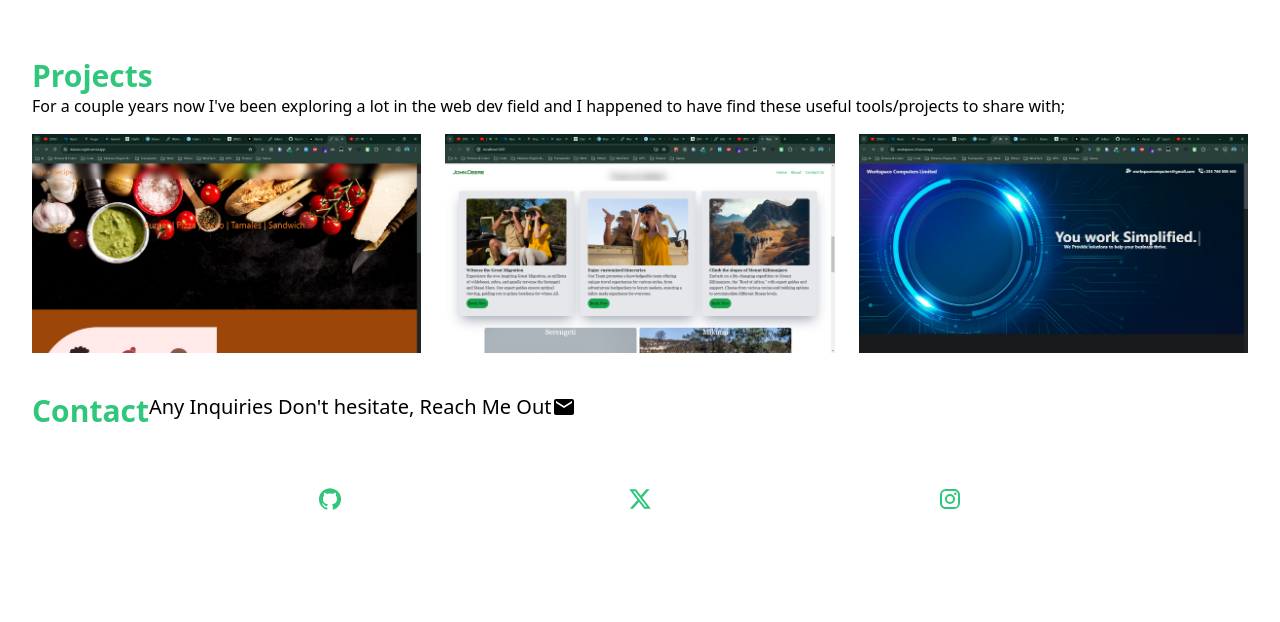
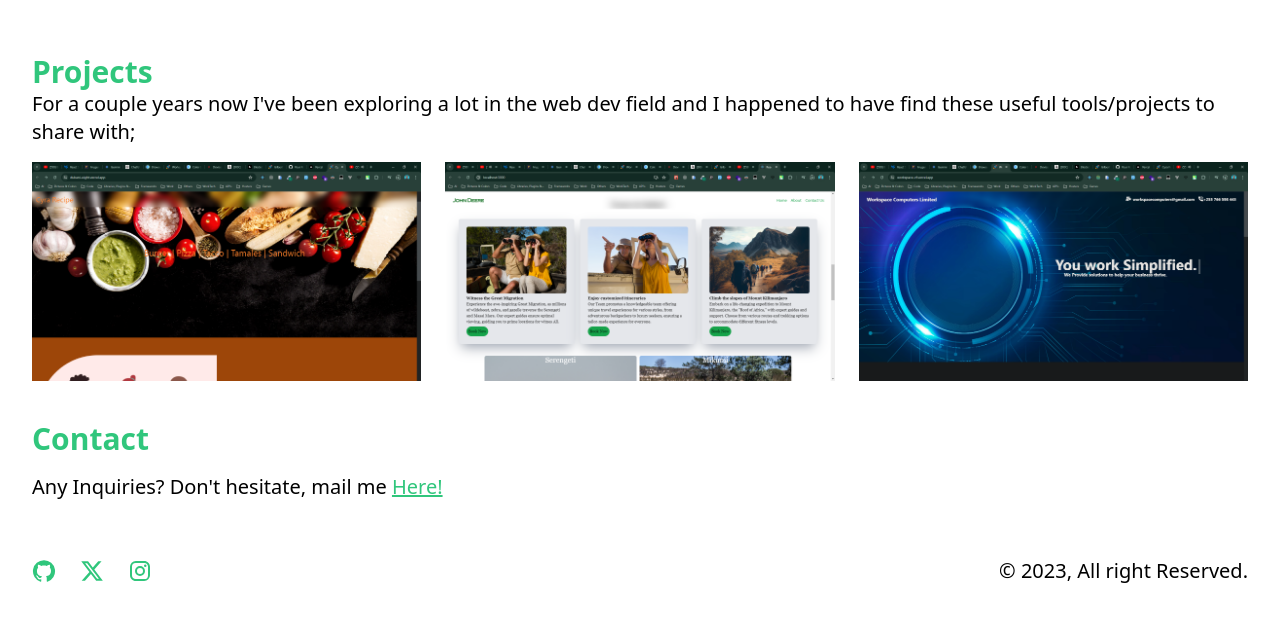
Before and after one commit to gilbertmunuotz/my-portfolio, a React (Vite) app in the folder app/: page / in a window 1280 px wide. Shown: the part 1170-1792 px from the top of the page. Before the commit the page ends 1729 px from the top, so only its background shows below. Built offline with nearby package versions, Linux system fonts and the light colour scheme; some icons are missing.

Commit message:
app customized & fixed

```diff
--- a/app/src/App.tsx
+++ b/app/src/App.tsx
@@ -4,7 +4,7 @@ import Services from "./components/Tech";
 import { useSelector } from "react-redux";
 import { RootState } from "./library/store";
 import BottomNav from "./components/BottomNav";
-import Collections from "./components/Collections";
+import Collections from "./components/Projects";
 
 function App() {
 
--- a/app/src/components/BottomNav.tsx
+++ b/app/src/components/BottomNav.tsx
@@ -1,39 +1,46 @@
 import XIcon from '@mui/icons-material/X';
-import EmailIcon from '@mui/icons-material/Email';
 import GitHubIcon from '@mui/icons-material/GitHub';
 import InstagramIcon from '@mui/icons-material/Instagram';
 
 function BottomNav() {
   return (
-    <div className={`dark:bg-custom-black dark:text-white`}>
-      <section className='mx-8 pt-10'>
-        <div className="contact">
-          <div className="flex">
+    <div className="dark:bg-custom-black dark:text-white">
+      <section className="mx-8 pt-10">
         <h1 className="text-left text-3xl font-semibold" style={{ color: '#30c67c' }}>Contact</h1>
-            <h2 className='text-left text-xl font-medium mb-4'>Any Inquiries Don't hesitate, Reach Me Out</h2>
-            <a href="mailto:officialgilbert45@gmail.com" target="_blank" rel="noopener noreferrer">
-              <EmailIcon />
-            </a>
-          </div>
+        <div className="mt-4">
+          <h2 className="text-left text-xl leading-7">Any Inquiries? Don't hesitate, mail me{' '}
+            <a
+              href="mailto:officialgilbert45@gmail.com"
+              style={{ color: '#30c67c' }}
+              target="_blank"
+              rel="noopener noreferrer"
+              className="underline"
+            >Here!</a>
+          </h2>
         </div>
 
-
         <div className="footer">
-          <div className="flex items-center content-evenly justify-evenly py-12" style={{ color: '#30c67c' }}>
+          <div className="flex flex-col sm:flex-row justify-between py-14">
+            <div className="space-x-6" style={{ color: '#30c67c' }}>
               <a href="https://github.com/gilbertmunuotz" target="_blank" rel="noopener noreferrer">
                 <GitHubIcon />
               </a>
               <a href="https://twitter.com/gilbertmunuotz" target="_blank" rel="noopener noreferrer">
                 <XIcon />
               </a>
-            <a href="https://www.instagram.com/gilbertmunuotz" target="_blank" rel="noopener noreferrer">
+              <a href="https://instagram.com/gilbertmunuotz" target="_blank" rel="noopener noreferrer">
                 <InstagramIcon />
               </a>
             </div>
+
+            <div className="mt-6 sm:mt-0">
+              <p className="text-xl leading-7">&copy; 2023, All right Reserved.</p>
             </div>
-      </section>
           </div>
-  )
+        </div>
+      </section >
+    </div >
+  );
 }
 
 export default BottomNav;
--- a/app/src/components/Nav.tsx
+++ b/app/src/components/Nav.tsx
@@ -8,7 +8,6 @@ function Nav() {
 
     const dispatch = useDispatch();
     const darkMode = useSelector((state: RootState) => state.theme.darkMode);
-
 
     return (
         <div className={`dark:bg-custom-black dark:text-white`}>
@@ -23,7 +22,7 @@ function Nav() {
 
                         </li>
                         <li className='ml-2'>
-                            <a className='text-white text-xl py-2 px-4 cursor-pointer rounded-lg shadow-md' href="#" target="_blank" rel="noopener noreferrer" style={{ backgroundColor: '#30c67c' }}>
+                            <a className='text-white text-xl py-2 px-4 cursor-pointer rounded-lg shadow-md' href="Curriculum Vitae.pdf" target="_blank" rel="noopener noreferrer" style={{ backgroundColor: '#30c67c' }}>
                                 Resume
                             </a>
                         </li>
--- a/app/src/components/Collections.tsx
+++ b/app/src/components/Projects.tsx
@@ -20,19 +20,25 @@ function Collections() {
     <div className={`dark:bg-custom-black dark:text-white`}>
       <section className="mx-8 pt-8">
         <div className="text-left text-3xl font-semibold" style={{ color: '#30c67c' }}>Projects</div>
-        <h1>For a couple years now I've been exploring a lot in the web dev field and I happened to have find these useful tools/projects to share with;</h1>
+        <h1 className="text-xl leading-7">For a couple years now I've been exploring a lot in the web dev field and I happened to have find these useful tools/projects to share with;</h1>
 
         {loading ? (
           <div className="grid grid-cols-1 md:grid-cols-2 lg:grid-cols-3 gap-6 justify-center mt-4">
-            <Skeleton variant="rectangular" width={350} height={300} animation="wave" />
-            <Skeleton variant="rectangular" width={350} height={300} animation="wave" />
-            <Skeleton variant="rectangular" width={350} height={300} animation="wave" />
+            <Skeleton variant="rectangular" width={400} height={300} animation="wave" />
+            <Skeleton variant="rectangular" width={400} height={300} animation="wave" />
+            <Skeleton variant="rectangular" width={400} height={300} animation="wave" />
           </div>
         ) : (
           <div className="grid grid-cols-1 md:grid-cols-2 lg:grid-cols-3 gap-6 justify-center mt-4">
-            <img src={cyra} alt="Portfolio app 1" />
-            <img src={johnD} alt="Portfolio app 2" />
-            <img src={workspace} alt="Portfolio app 2" />
+            <a href="https://dukani-eight.vercel.app" target="_blank" rel="noopener noreferrer">
+              <img src={cyra} alt="Portfolio app 1" />
+            </a>
+            <a href="#" target="_blank" rel="noopener noreferrer">
+              <img src={johnD} alt="Portfolio app 2" />
+            </a>
+            <a href="https://workspace-vf.vercel.app" target="_blank" rel="noopener noreferrer">
+              <img src={workspace} alt="Portfolio app 2" />
+            </a>
           </div>
         )}
       </section >
--- a/app/src/components/Tech.tsx
+++ b/app/src/components/Tech.tsx
@@ -20,7 +20,7 @@ function Tech() {
         <div className={`dark:bg-custom-black dark:text-white`}>
             <div className="mx-8 pt-5">
                 <h1 className='text-3xl font-semibold' style={{ color: '#30c67c' }}>Technologies I Use</h1>
-                <p className="text-xl leading-8">There's a proverb that says "<em>Give a man the right tools and he will finish the job</em>",😂 Conceding that, the tech I use Include;</p>
+                <p className="text-xl leading-7">There's a proverb that says "<em>Give a man the right tools and he will finish the job</em>",😂 Conceding that, the tech I use Include;</p>
                 <div className="grid grid-cols-2 sm:grid-cols-3 md:grid-cols-3 lg:grid-cols-4 gap-4 justify-center mt-4">
                     <Html5Original size={70} className="mx-auto" />
                     <Css3Original size={70} className="mx-auto" />
```
Also changed, not shown: 1 other file (tests, documents, lock files or other folders). Lines whose indentation alone changed are shown as unchanged.
